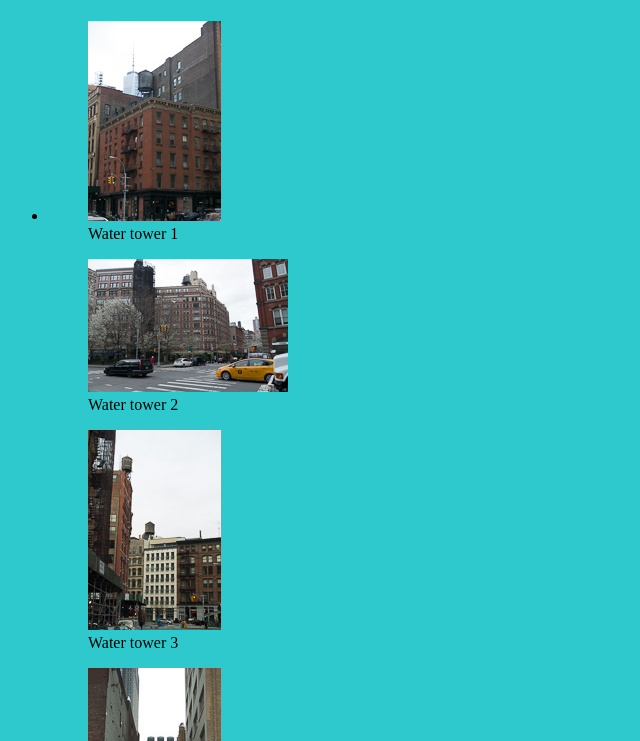
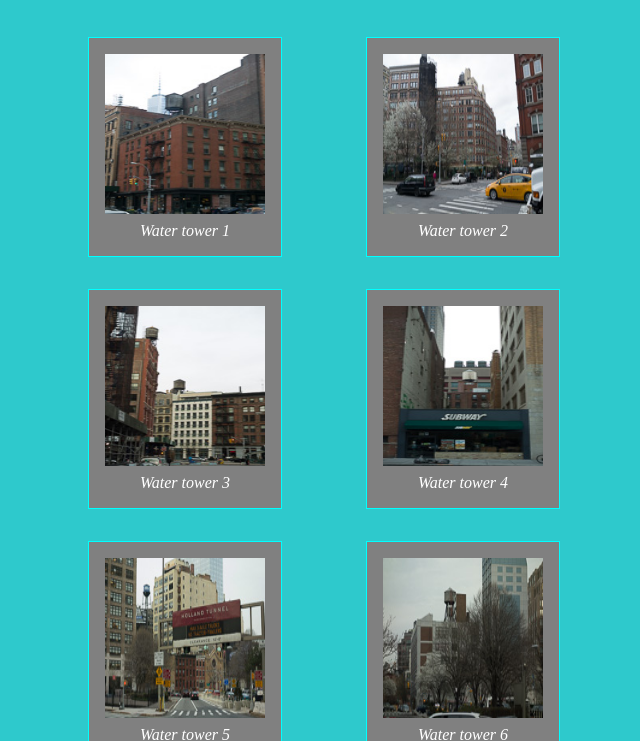
Before and after one commit to vicamo69/Towers, a plain HTML site: page index.html in a window 1280 px wide. Shown: the part 59-800 px from the top of the page, without its empty margins (0-640 px from the left). Drawn offline with Linux system fonts and the light colour scheme.

Commit message:
towersclasswork

```diff
--- a/index.html
+++ b/index.html
@@ -14,43 +14,74 @@
 <main>
 <ul>
 	<li>
+		<a>
+			<img class="large_image" src="images/watertowers-1.jpg">
 		 <figure>
+
   			<img src="images/thumbnail/watertowers_thumbnail-1.jpg" alt="thumbnail 1">
   			<figcaption>
   				Water tower 1
   			</figcaption>
 		</figure>
+	</a>
 	</li>
+	<li>
+		<a>
+			<img class="large_image" src="images/watertowers-2.jpg">
 	<figure>
+
   			<img src="images/thumbnail/watertowers_thumbnail-2.jpg" alt="thumbnail 2">
   			<figcaption>
   				Water tower 2
   			</figcaption>
 		</figure>
+	</a>
+	</li>
+<li>
+	<a>
+		<img class="large_image" src="images/watertowers-3.jpg">
 	<figure>
   			<img src="images/thumbnail/watertowers_thumbnail-3.jpg" alt="thumbnail 3">
   			<figcaption>
   				Water tower 3
   			</figcaption>
 		</figure>
+	</a>
+	</li>
+<li>
+	<a>
+		<img class="large_image" src="images/watertowers-4.jpg">
 	<figure>
   			<img src="images/thumbnail/watertowers_thumbnail-4.jpg" alt="thumbnail 4">
   			<figcaption>
   				Water tower 4
   			</figcaption>
 		</figure>
+	</a>
+	</li>
+
+	<li>
+		<a>
+			<img class="large_image" src="images/watertowers-5.jpg">
 		<figure>
   			<img src="images/thumbnail/watertowers_thumbnail-5.jpg" alt="thumbnail 5">
   			<figcaption>
   				Water tower 5
   			</figcaption>
 		</figure>
+	</a>
+	</li>
+	<li>
+		<a>
+			<img class="large_image" src="images/watertowers-6.jpg">
 		<figure>
   			<img src="images/thumbnail/watertowers_thumbnail-6.jpg" alt="thumbnail 6">
   			<figcaption>
   				Water tower 6
   			</figcaption>
 		</figure>
+	</a>
+	</li>
 </ul>
 </main>
 <footer>
--- a/style.css
+++ b/style.css
@@ -1,3 +1,35 @@
 body {
 	background-color: #2EC9CC;
 	}
+	ul {
+	width: 60%;
+	}
+	li {
+		display:inline-block;
+	}
+	figure {
+		border: 1px solid aqua;
+		padding: 1em;
+		background-color: gray;
+	}
+	figure img {
+		width: 10em;
+		height: 10em;
+	}
+	figcaption {
+		text-align: center;
+		color: white;
+		font-style: italic;
+		padding-top: .25em;
+	}
+	a img.large_image{
+		display: none;
+		width: 25em;
+	}
+	a:hover img.large_image {
+		display: block;
+		position: absolute;
+		right: 2em;
+		top: 5em;
+		cursor: crosshair;
+	}
```
